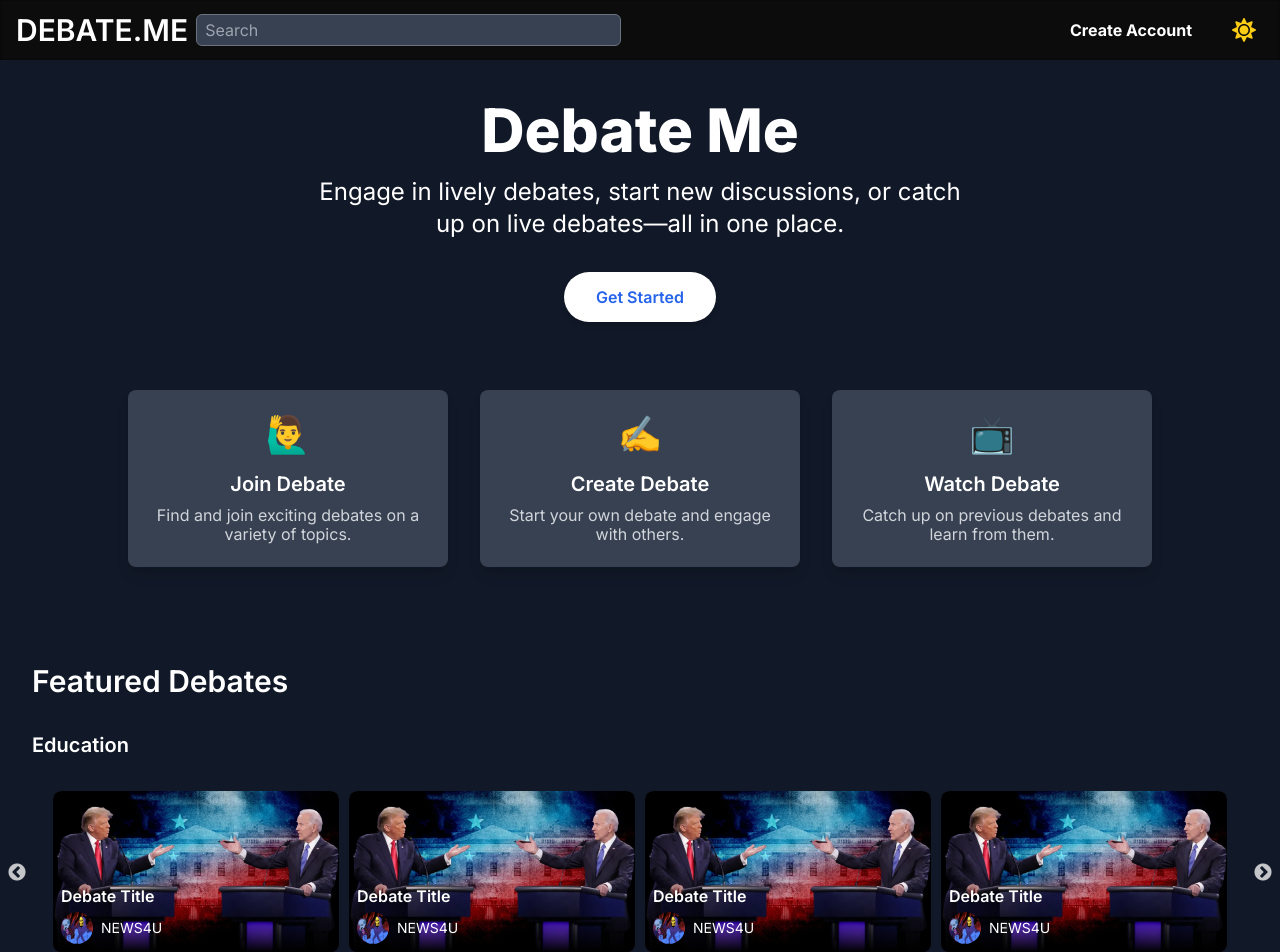
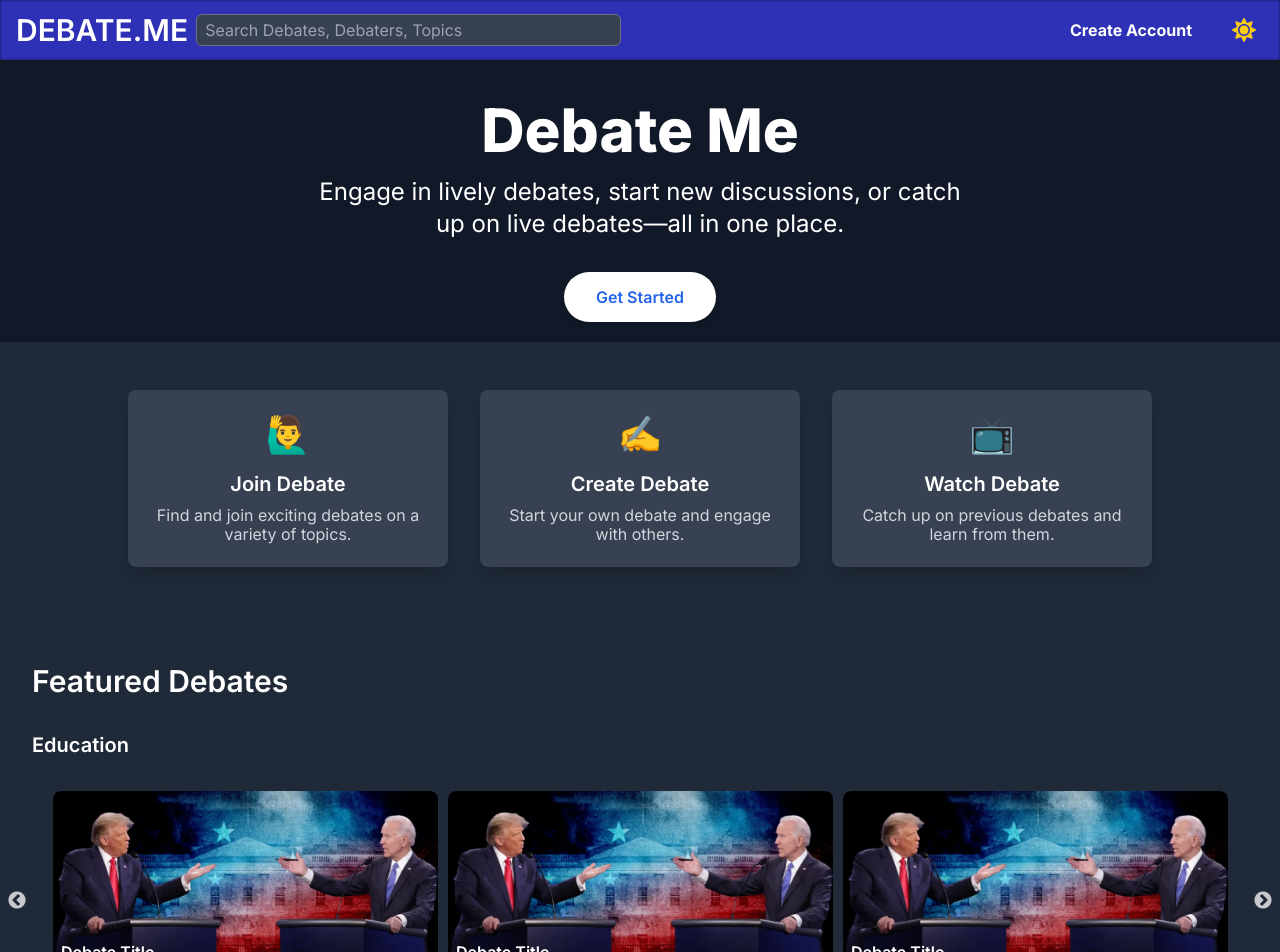
Before and after one commit to maysgrove/debatem3, a React (Vite) app: page / in a window 1280 px wide. Shown: the top 952 px of the page. Built offline with nearby package versions, Linux system fonts and the light colour scheme; a web font is replaced by a local one.

Commit message:
Header Responsiveness and Ui tweaks

```diff
--- a/src/Pages/LandingPage.tsx
+++ b/src/Pages/LandingPage.tsx
@@ -2,10 +2,26 @@ import React, { useState } from "react";
 import Slider from "react-slick";
 import Header from "../components/Header";
 import UniversalFooter from "../components/Footer";
+import Tutorial from "../components/Tutorial";  // Import the Tutorial component
 import "slick-carousel/slick/slick.css";
 import "slick-carousel/slick/slick-theme.css";
 
-// Slick Carousel settings
+// Custom Arrow Component
+const CustomArrow = (props: any) => {
+  const { className, style, onClick, direction } = props;
+  return (
+    <button
+      className={`${className} slick-arrow ${
+        direction === "prev" ? "slick-prev" : "slick-next"
+      }`}
+      style={{ ...style, display: "block" }}
+      onClick={onClick}
+    >
+      {direction === "prev" ? "←" : "→"}
+    </button>
+  );
+};
+
 const carouselSettings = {
   dots: false,
   infinite: true,
@@ -13,8 +29,8 @@ const carouselSettings = {
   slidesToShow: 5,
   slidesToScroll: 1,
   arrows: true,
-  prevArrow: <button className="slick-prev">←</button>,
-  nextArrow: <button className="slick-next">→</button>,
+  prevArrow: <CustomArrow direction="prev" />,
+  nextArrow: <CustomArrow direction="next" />,
   responsive: [
     {
       breakpoint: 1600,
@@ -23,19 +39,19 @@ const carouselSettings = {
       },
     },
     {
-      breakpoint: 1000,
+      breakpoint: 1300,
       settings: {
         slidesToShow: 3,
       },
     },
     {
-      breakpoint: 900,
+      breakpoint: 1100,
       settings: {
         slidesToShow: 2,
       },
     },
     {
-      breakpoint: 700,
+      breakpoint: 510,
       settings: {
         slidesToShow: 1,
       },
@@ -47,15 +63,20 @@ const categories = ["Education", "Politics", "Entertainment", "Tech", "Science"]
 
 const LandingPage: React.FC = () => {
   const [isDarkMode, setIsDarkMode] = useState(true);
+  const [showTutorial, setShowTutorial] = useState(false);  // Tutorial modal state
 
   const toggleDarkMode = () => {
     setIsDarkMode((prev) => !prev);
   };
 
+  const handleGetStartedClick = () => {
+    setShowTutorial(true);  // Open the tutorial modal
+  };
+
   return (
     <div
       className={`min-h-screen flex flex-col ${
-        isDarkMode ? "dark bg-gray-900 text-white" : "bg-white text-black"
+        isDarkMode ? "dark bg-gray-800 text-white" : "bg-white text-black"
       }`}
     >
       <Header isDarkMode={isDarkMode} toggleDarkMode={toggleDarkMode} />
@@ -71,7 +92,10 @@ const LandingPage: React.FC = () => {
           <p className="text-lg md:text-2xl mb-8 max-w-2xl mx-auto">
             Engage in lively debates, start new discussions, or catch up on live debates—all in one place.
           </p>
-          <button className="px-6 py-3 md:px-8 md:py-4 bg-white text-blue-600 rounded-full font-semibold shadow-md hover:bg-gray-100 transition-colors">
+          <button
+            className="px-6 py-3 md:px-8 md:py-4 bg-white text-blue-600 rounded-full font-semibold shadow-md hover:bg-gray-100 transition-colors"
+            onClick={handleGetStartedClick}  // Toggle tutorial on click
+          >
             Get Started
           </button>
         </div>
@@ -100,7 +124,7 @@ const LandingPage: React.FC = () => {
       </section>
 
       {/* Video Carousel Section */}
-      <section className="py-8 md:py-12 px-4 overflow-hidden">
+      <section className="py-4 md:py-12 px-4 overflow-hidden">
         <h2 className="text-2xl md:text-3xl mx-4 font-semibold text-left mb-6 md:mb-8">
           Featured Debates
         </h2>
@@ -138,6 +162,19 @@ const LandingPage: React.FC = () => {
       </section>
 
       <UniversalFooter isDarkMode={isDarkMode} toggleDarkMode={toggleDarkMode} />
+
+      {/* Tutorial Modal */}
+      {showTutorial && (
+        <Tutorial
+          user={{
+            DEBATE_NAME: "Example Debate",
+            STREAMER_NAME: "DebateHost",
+            STREAMER_PROFILE_PIC: "/src/assets/Skeletor.webp",
+            TOTAL_VIEWS: 100,
+          }}
+          onClose={() => setShowTutorial(false)}  // Close tutorial
+        />
+      )}
     </div>
   );
 };
--- a/src/components/Header.tsx
+++ b/src/components/Header.tsx
@@ -1,5 +1,5 @@
-import React, { useState } from 'react';
-import { FaSun, FaMoon } from 'react-icons/fa'; // Import icons
+import React, { useState, useEffect } from 'react';
+import { FaSun, FaMoon, FaSearch, FaTimes } from 'react-icons/fa'; // Import icons
 import SignIn from './SignIn';
 
 interface UniversalHeaderProps {
@@ -9,38 +9,98 @@ interface UniversalHeaderProps {
 
 const Header: React.FC<UniversalHeaderProps> = ({ isDarkMode, toggleDarkMode }) => {
   const [isModalOpen, setIsModalOpen] = useState(false);
+  const [isSearchOpen, setIsSearchOpen] = useState(false);
+  const [windowWidth, setWindowWidth] = useState(window.innerWidth);
 
   const toggleModal = () => {
     setIsModalOpen((prev) => !prev);
   };
 
+  const toggleSearch = () => {
+    setIsSearchOpen((prev) => !prev);
+  };
+
+  // Update window width on resize
+  useEffect(() => {
+    const handleResize = () => setWindowWidth(window.innerWidth);
+    window.addEventListener('resize', handleResize);
+    return () => window.removeEventListener('resize', handleResize);
+  }, []);
+
   return (
     <header
       className={`fixed top-0 left-0 h-[60px] w-full flex items-center justify-between ${
-        isDarkMode ? 'bg-darkModeHeader text-white' : 'bg-gray-100 text-black'
+        isDarkMode ? 'bg-[#2e30b6] text-white' : 'bg-lightModeHeader text-black'
       } shadow-[inset_0_0px_3px_rgba(0,0,0,0.6)] px-4 py-2 transition-transform duration-300 ease-in-out`}
       style={{ zIndex: 11 }}
     >
+      {isSearchOpen ? (
+        // Only show the search bar when isSearchOpen is true
+        <div className="flex-grow flex items-center w-full">
+          <input
+            type="text"
+            placeholder="Search"
+            className={`h-8 w-full border rounded-md pl-2 ${
+              isDarkMode
+                ? 'bg-gray-700 text-white border-gray-500'
+                : 'bg-white text-black border-gray-300'
+            } text-sm lg:text-base`}
+          />
+          <button
+            onClick={toggleSearch}
+            className="ml-2"
+            aria-label="Close Search"
+          >
+            <FaTimes className={isDarkMode ? 'text-white' : 'text-black'} size={20} />
+          </button>
+        </div>
+      ) : (
+        // Show the entire header content when isSearchOpen is false
+        <>
           <h1 className="text-2xl lg:text-3xl font-semibold">
             DEBATE.ME
           </h1>
+
           <div className="flex-grow flex items-center mx-2">
+            {/* Conditionally render search bar based on window width */}
+            {windowWidth >= 768 && (
               <input
                 type="text"
-          placeholder="Search"
+                placeholder="Search Debates, Debaters, Topics"
                 className={`h-8 w-full md:w-[60%] lg:w-[50%] border rounded-md pl-2 ${
                   isDarkMode
                     ? 'bg-gray-700 text-white border-gray-500'
                     : 'bg-white text-black border-gray-300'
                 } text-sm lg:text-base`}
               />
+            )}
           </div>
+
           <div className="flex items-center space-x-4">
+            {/* Create Account button */}
             <button
               onClick={toggleModal}
-          className={`font-bold px-3 lg:px-4 h-8 text-nowrap lg:h-10 rounded text-md lg:text-base transition-colors duration-300 ${ isDarkMode ? 'text-white' : 'text-black'}`} >
+              className={`font-bold px-3 lg:px-4 h-8 text-nowrap lg:h-10 rounded text-md lg:text-base transition-colors duration-300 ${
+                isDarkMode ? 'text-white' : 'text-black'
+              }`}
+            >
               Create Account
             </button>
+
+            {/* Search toggle button */}
+            <button
+              onClick={toggleSearch}
+              className="block md:hidden"
+              aria-label="Toggle Search"
+            >
+              {isSearchOpen ? (
+                <FaTimes className={isDarkMode ? 'text-white' : 'text-black'} size={20} />
+              ) : (
+                <FaSearch className={isDarkMode ? 'text-white' : 'text-black'} size={20} />
+              )}
+            </button>
+
+            {/* Dark mode toggle button */}
             <button
               onClick={toggleDarkMode}
               className="flex items-center justify-center p-2 rounded-full transition-colors duration-300"
@@ -54,12 +114,12 @@ const Header: React.FC<UniversalHeaderProps> = ({ isDarkMode, toggleDarkMode })
               )}
             </button>
           </div>
+        </>
+      )}
+
       {isModalOpen && (
         <div className="fixed inset-0 flex items-center justify-center z-50">
-          <SignIn
-            onClose={() => setIsModalOpen(false)}
-            isOpen={isModalOpen}
-          />
+          <SignIn onClose={() => setIsModalOpen(false)} isOpen={isModalOpen} />
         </div>
       )}
     </header>
--- a/src/components/Tutorial.tsx
+++ b/src/components/Tutorial.tsx
@@ -164,17 +164,20 @@ const Tutorial: React.FC<TutorialProps> = ({ user, onClose }) => {
             Previous
           </button>
           <button
-            onClick={() =>
-              setCurrentPage((prev) => Math.min(prev + 1, pages.length - 1))
-            }
-            disabled={currentPage === pages.length - 1}
+            onClick={() => {
+              if (currentPage === pages.length - 1) {
+                onClose();
+              } else {
+                setCurrentPage((prev) => Math.min(prev + 1, pages.length - 1));
+              }
+            }}
             className={`px-4 py-2 rounded-lg transition-colors ${
               currentPage === pages.length - 1
-                ? "bg-gray-300 text-gray-600 cursor-not-allowed dark:bg-gray-700 dark:text-gray-400"
+                ? "bg-blue-500 text-white hover:bg-blue-600 dark:bg-blue-400 dark:hover:bg-blue-500"
                 : "bg-blue-500 text-white hover:bg-blue-600 dark:bg-blue-400 dark:hover:bg-blue-500"
             }`}
           >
-            Next
+            {currentPage === pages.length - 1 ? "Finish" : "Next"}
           </button>
         </div>
       </div>
--- a/tailwind.config.js
+++ b/tailwind.config.js
@@ -10,15 +10,11 @@ export default {
       colors: {
         // Dynamic colors for dark mode
         darkMode: '#151515',
-        darkModeHeader: '#0c0c0c',
-        darkModeSidebar: '#1f1f1f',
-        darkModeText: '#e5e5e5',
+        darkModeHeader: '#144222',
 
         // Dynamic colors for light mode
         lightMode: '#ffffff',
-        lightModeHeader: '#f0f0f0',
-        lightModeSidebar: '#f9f9f9',
-        lightModeText: '#333333',
+        lightModeHeader: '#fff',
 
         // Custom alert and action colors
         alert: '#ff0033',
```
Lines whose indentation alone changed are shown as unchanged.
